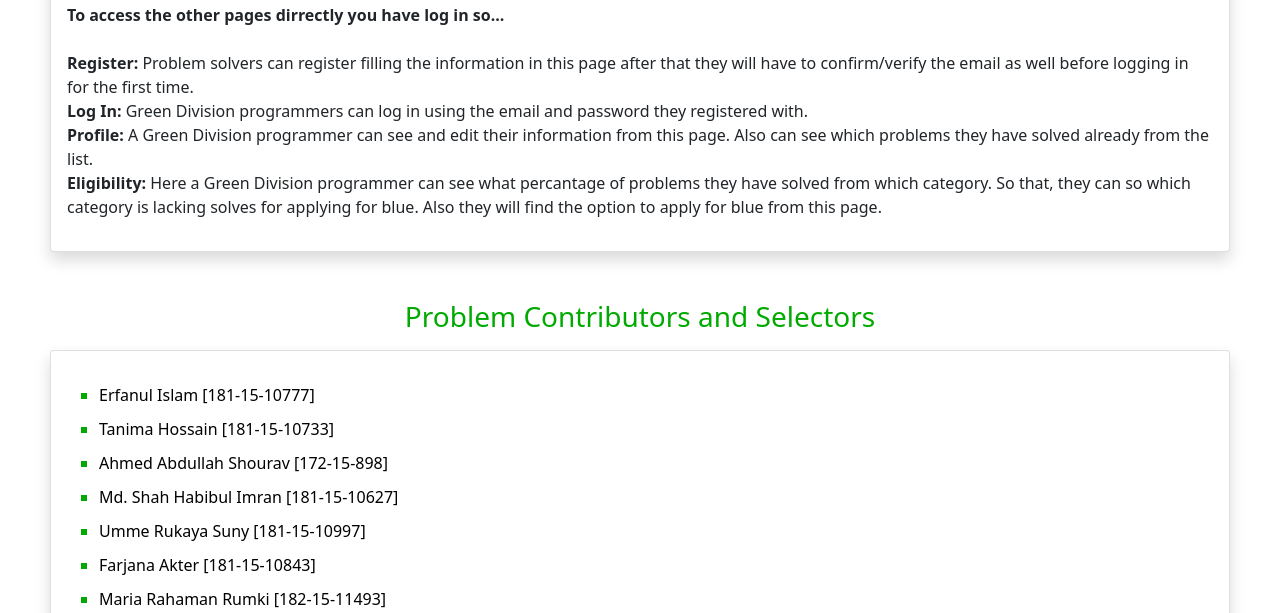
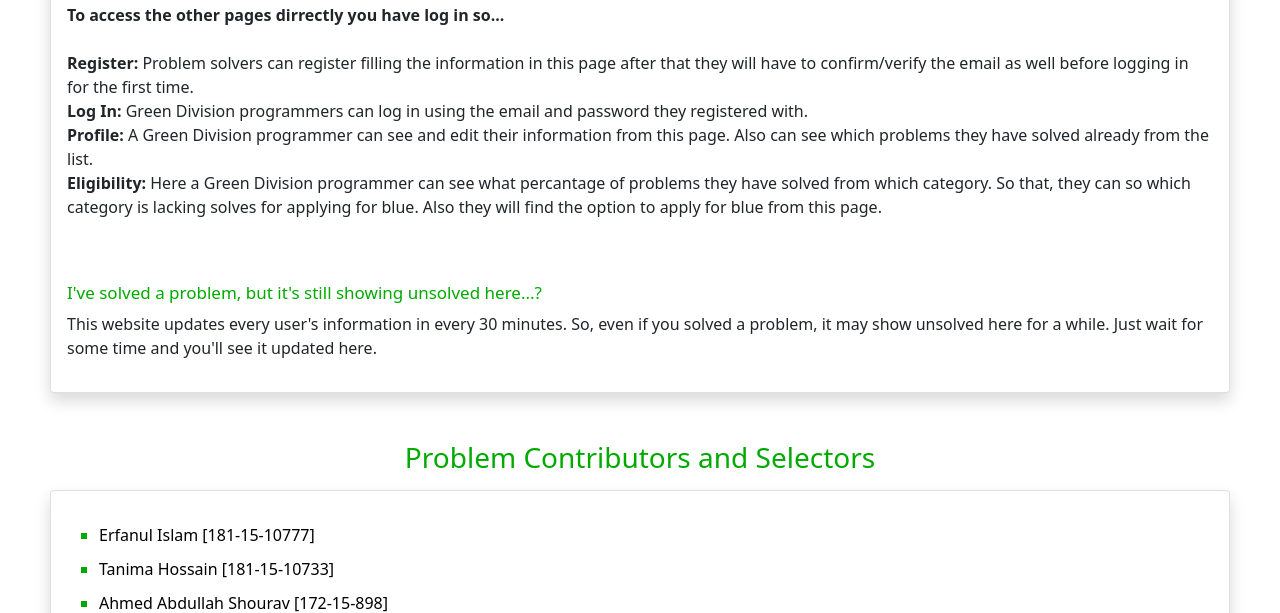
Before and after one commit to smhimran/GreenDivision, a Django app: page /about/ in a window 1280 px wide. Shown: the part 1517-2130 px from the top of the page. Run offline with Django 3.2, Linux system fonts and the light colour scheme.

Commit message:
fix: About faq

```diff
--- a/public/templates/public/about.html
+++ b/public/templates/public/about.html
@@ -143,6 +143,11 @@
               from which category. So that, they can so which category is lacking solves for applying for blue. Also they will
               find the option to apply for blue from this page.<br>
             </p>
+            <br></br>
+            <h6 style="color: #0a0; font-size: 17px;">I've solved a problem, but it's still showing unsolved here...?</h6>
+            <p>
+              This website updates every user's information in every 30 minutes. So, even if you solved a problem, it may show unsolved here for a while. Just wait for some time and you'll see it updated here.
+            </p>
           </p>
         </div>
       </div>
```
